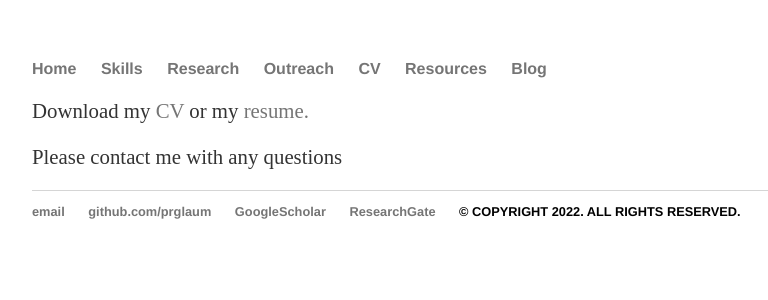
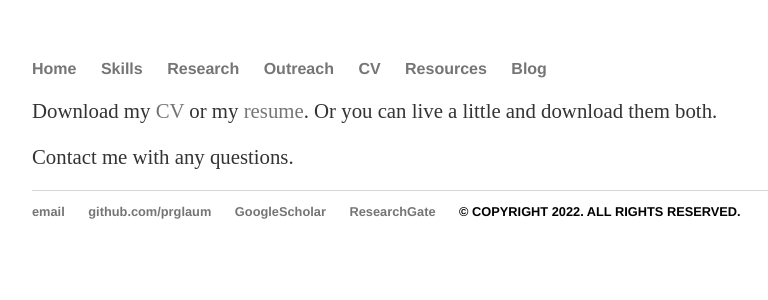
Before and after one commit to prglaum/prglaum.github.io, a Jekyll site: the page built from cv/index.html, in a window 1280 px wide. Shown: the top 300 px of the page, without its empty margins (160-928 px from the left). Built offline with Jekyll 4.4.1, drawn with Linux system fonts in a browser that asks for light colours.

Commit message:
Update index.html

```diff
--- a/cv/index.html
+++ b/cv/index.html
@@ -2,5 +2,6 @@
 layout: default
 title: Paul CV
 ---
-<p>Download my <a href="{{site.url}}/docs/Glaum-CV-2021new.pdf" download> CV</a> or my <a href="{{site.url}}/docs/Resume_V3.1.pdf" download> resume.</a> </p>
-<p>Please contact me with any questions </p>
+<p>Download my <a href="{{site.url}}/docs/Glaum-CV-2021new.pdf" download> CV</a> or my <a href="{{site.url}}/docs/Resume_V3.1.pdf" download> resume</a>.
+  Or you can live a little and download them both. </p>
+<p>Contact me with any questions. </p>
```
